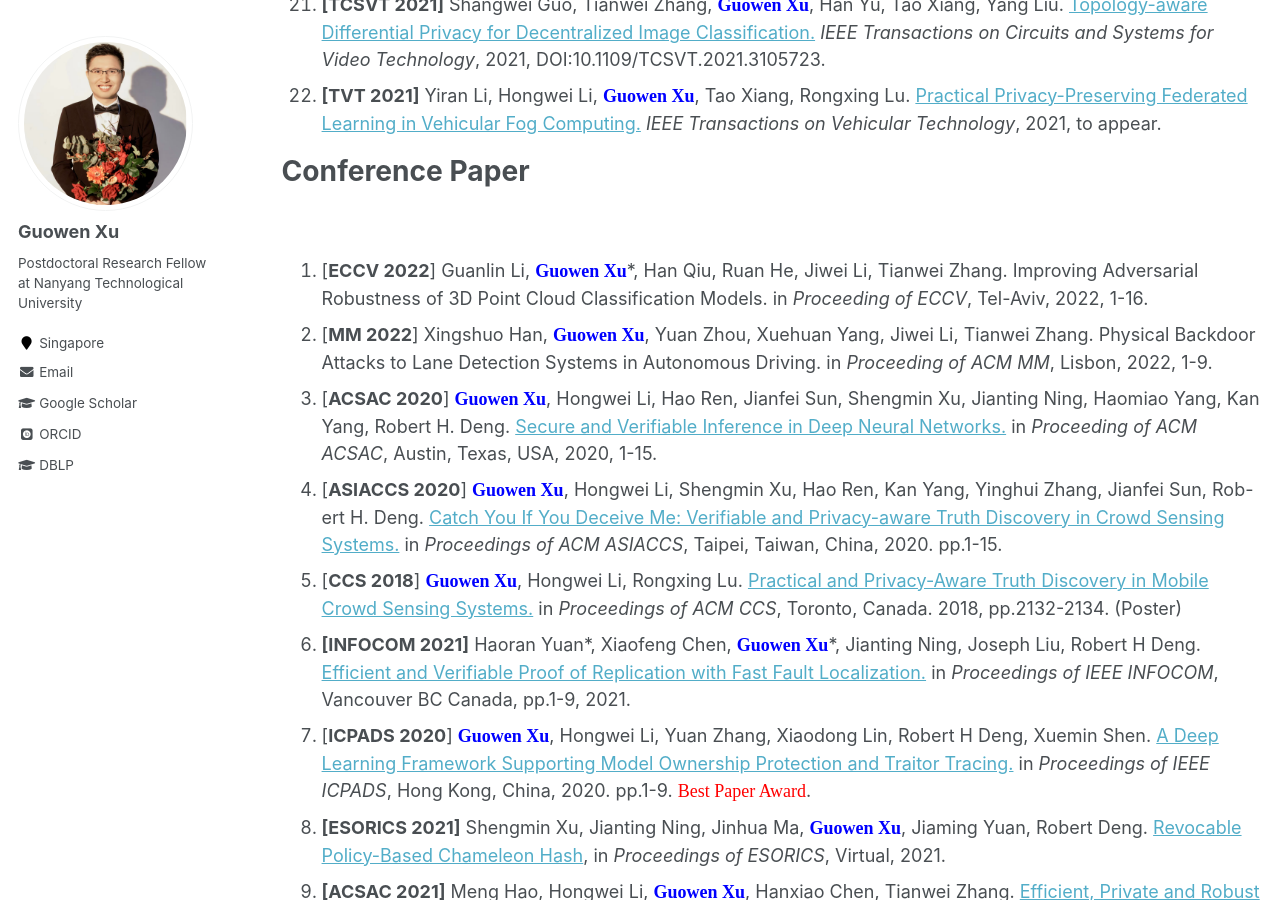
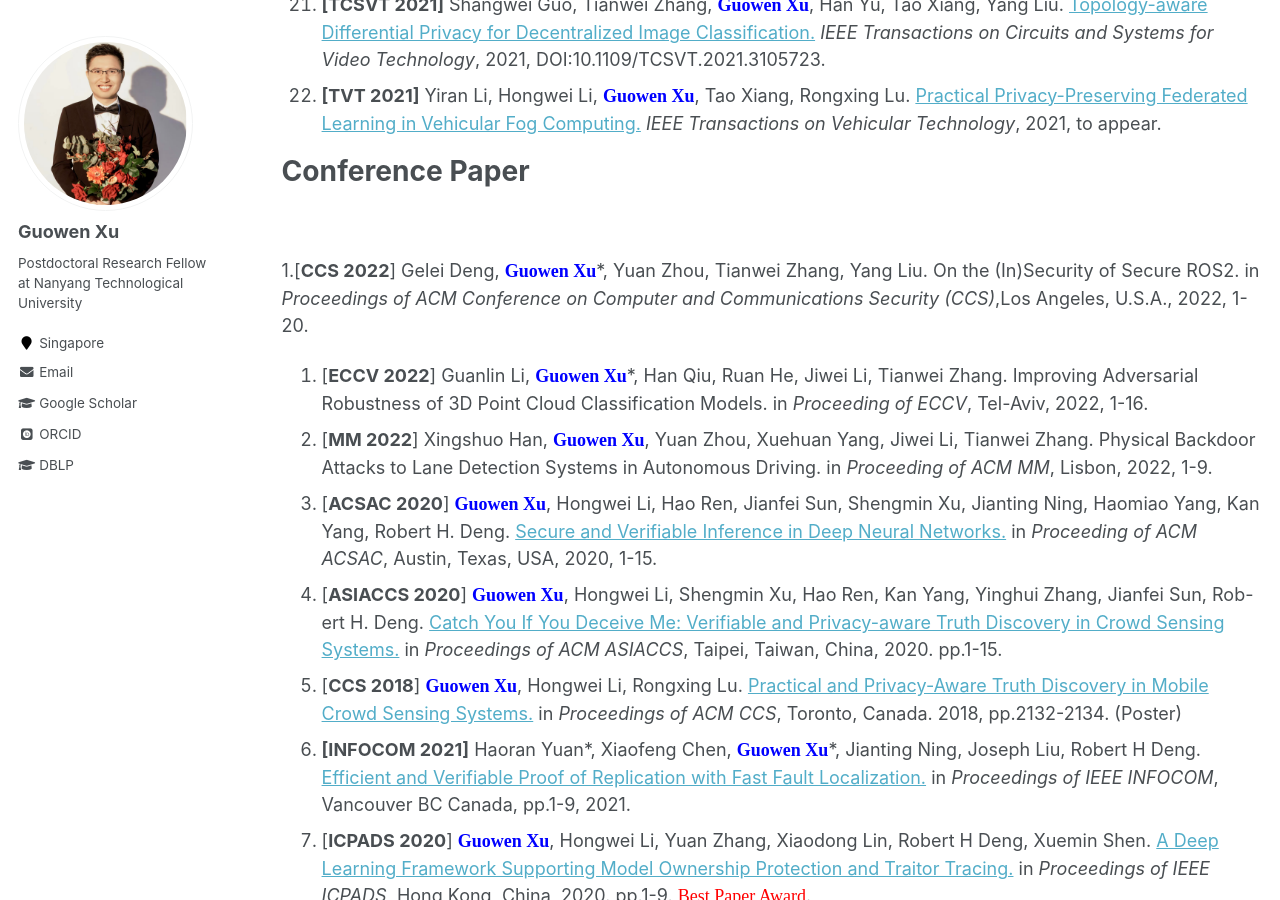
Before and after one commit to Guowen-xu/guowen-xu.github.io, a Jekyll site: the page built from _pages/publications.md, in a window 1280 px wide and 900 px high, scrolled down 2092 px. Built offline with Jekyll 4.4.1, drawn with Linux system fonts in a browser that asks for light colours; some web fonts are replaced.

Commit message:
Update publications.md

```diff
--- a/_pages/publications.md
+++ b/_pages/publications.md
@@ -45,16 +45,17 @@ You can find my articles on my [Google Scholar](https://scholar.google.com.hk/ci
 ======
 &nbsp;&nbsp;&nbsp;&nbsp;&nbsp;&nbsp;&nbsp;&nbsp;
 
-1. [**ECCV 2022**] Guanlin Li, **<font face="Times New Roman" color=blue size=4> Guowen Xu</font>**\*, Han Qiu, Ruan He, Jiwei Li,  Tianwei Zhang. Improving Adversarial Robustness of 3D Point Cloud Classification Models. in *Proceeding of  ECCV*, Tel-Aviv, 2022, 1-16.
-2.  [**MM 2022**] Xingshuo Han, **<font face="Times New Roman" color=blue size=4> Guowen Xu</font>**, Yuan Zhou, Xuehuan Yang, Jiwei Li,  Tianwei Zhang. Physical Backdoor Attacks to Lane Detection Systems in Autonomous Driving. in *Proceeding of ACM MM*, Lisbon, 2022, 1-9.
-3.  [**ACSAC 2020**] **<font face="Times New Roman" color=blue size=4> Guowen Xu</font>**, Hongwei Li, Hao Ren, Jianfei Sun, Shengmin Xu, Jianting Ning, Haomiao Yang, Kan Yang, Robert H. Deng. [Secure and Verifiable Inference in Deep Neural Networks.](https://dl.acm.org/doi/10.1145/3427228.3427232) in *Proceeding of ACM ACSAC*, Austin, Texas, USA, 2020, 1-15.
-4. [**ASIACCS 2020**] **<font face="Times New Roman" color=blue size=4> Guowen Xu</font>**, Hongwei Li, Shengmin Xu, Hao Ren, Kan Yang, Yinghui Zhang, Jianfei Sun, Rob-ert H. Deng. [Catch You If You Deceive Me: Verifiable and Privacy-aware Truth Discovery in Crowd Sensing Systems.](https://dl.acm.org/doi/abs/10.1145/3320269.3384720) in *Proceedings of ACM ASIACCS*, Taipei, Taiwan, China, 2020. pp.1-15.
-5. [**CCS 2018**] **<font face="Times New Roman" color=blue size=4> Guowen Xu</font>**, Hongwei Li, Rongxing Lu. [Practical and Privacy-Aware Truth Discovery in Mobile Crowd Sensing Systems.](https://dl.acm.org/doi/10.1145/3243734.3278529) in *Proceedings of ACM CCS*, Toronto, Canada. 2018, pp.2132-2134. (Poster)
-6. **[INFOCOM 2021]** Haoran Yuan\*, Xiaofeng Chen, **<font face="Times New Roman" color=blue size=4> Guowen Xu</font>**\*, Jianting Ning, Joseph Liu, Robert H Deng.  [Efficient and Verifiable Proof of Replication with Fast Fault Localization.](https://ieeexplore.ieee.org/document/9488729) in *Proceedings of IEEE INFOCOM*, Vancouver BC Canada, pp.1-9, 2021.
-7. [**ICPADS 2020**] **<font face="Times New Roman" color=blue size=4> Guowen Xu</font>**, Hongwei Li, Yuan Zhang, Xiaodong Lin, Robert H Deng, Xuemin Shen. [A Deep Learning Framework Supporting Model Ownership Protection and Traitor Tracing.](https://ieeexplore.ieee.org/document/9359144) in *Proceedings of IEEE ICPADS*, Hong Kong, China, 2020. pp.1-9. <font face="Times New Roman" color=red size=4> Best Paper Award</font>.
-8. **[ESORICS 2021]** Shengmin Xu, Jianting Ning, Jinhua Ma, **<font face="Times New Roman" color=blue size=4> Guowen Xu</font>**, Jiaming Yuan, Robert Deng. [Revocable Policy-Based Chameleon Hash](https://link.springer.com/chapter/10.1007/978-3-030-88418-5_16), in *Proceedings of ESORICS*, Virtual, 2021.
-9.  **[ACSAC 2021]** Meng Hao, Hongwei Li,  **<font face="Times New Roman" color=blue size=4> Guowen Xu</font>**, Hanxiao Chen, Tianwei Zhang. [Efficient, Private and Robust Federated Learning.](https://dl.acm.org/doi/fullHtml/10.1145/3485832.3488014) in *Proceeding of ACM ACSAC*, online, 2021, 1-15.
-10. [**Globelcom 2016**]  **<font face="Times New Roman" color=blue size=4> Guowen Xu</font>**, Hongwei Li, Dongxiao Liu, Hao Ren, Yuanshun Dai, Xiaohui Liang. [Towards Efficient Privacy-Preserving Truth Discovery in Crowd Sensing Systems.](https://ieeexplore.ieee.org/document/7842343) in *Proceedings of IEEE GLOBECOM*, Washington, D.C, USA, 2016. pp.1-6.
-11. [**ICC 2017**] **<font face="Times New Roman" color=blue size=4> Guowen Xu</font>**, Yan Ren, Hongwei Li, Dongxiao Liu, Yuanshun Dai, Kan Yang. [CryptMDB: A Practical Encrypted MongoDB over Big Data.](https://ieeexplore.ieee.org/document/7997105) in *Proceedings of IEEE ICC*, Paris, France, 2017. pp.1-6.
-12. [**ICC 2018**]  **<font face="Times New Roman" color=blue size=4> Guowen Xu</font>**, Hongwei Li, Yuanshun Dai, Xiaodong Lin. [EFRS: Enabling Efficient and Fi-ne-grained Range Search on Encrypted Spatial Data.](https://ieeexplore.ieee.org/document/8422279) in *Proceedings of IEEE ICC*, 2018，Kansas, USA ,pp.1-6.
-13. [**Bigsecurity 2018**] **<font face="Times New Roman" color=blue size=4> Guowen Xu</font>**, Hongwei Li, Wenlei Wang, Yue Chen, Haomiao Yang, Yanzhi Ren. [Towards Practical Personalized Recommendation with Multilevel Differential Privacy Controls.](https://ieeexplore.ieee.org/document/8406839) in *Proceedings of IEEE Bigsecurity*, Honolulu, HI, USA. pp.796-801, 2018.
+1.[**CCS 2022**] Gelei Deng, **<font face="Times New Roman" color=blue size=4> Guowen Xu</font>**\*, Yuan Zhou, Tianwei Zhang, Yang Liu. On the (In)Security of Secure ROS2. in *Proceedings of ACM Conference on Computer and Communications Security (CCS)*,Los Angeles, U.S.A., 2022, 1-20.
+2.  [**ECCV 2022**] Guanlin Li, **<font face="Times New Roman" color=blue size=4> Guowen Xu</font>**\*, Han Qiu, Ruan He, Jiwei Li,  Tianwei Zhang. Improving Adversarial Robustness of 3D Point Cloud Classification Models. in *Proceeding of  ECCV*, Tel-Aviv, 2022, 1-16.
+3.  [**MM 2022**] Xingshuo Han, **<font face="Times New Roman" color=blue size=4> Guowen Xu</font>**, Yuan Zhou, Xuehuan Yang, Jiwei Li,  Tianwei Zhang. Physical Backdoor Attacks to Lane Detection Systems in Autonomous Driving. in *Proceeding of ACM MM*, Lisbon, 2022, 1-9.
+4.  [**ACSAC 2020**] **<font face="Times New Roman" color=blue size=4> Guowen Xu</font>**, Hongwei Li, Hao Ren, Jianfei Sun, Shengmin Xu, Jianting Ning, Haomiao Yang, Kan Yang, Robert H. Deng. [Secure and Verifiable Inference in Deep Neural Networks.](https://dl.acm.org/doi/10.1145/3427228.3427232) in *Proceeding of ACM ACSAC*, Austin, Texas, USA, 2020, 1-15.
+5. [**ASIACCS 2020**] **<font face="Times New Roman" color=blue size=4> Guowen Xu</font>**, Hongwei Li, Shengmin Xu, Hao Ren, Kan Yang, Yinghui Zhang, Jianfei Sun, Rob-ert H. Deng. [Catch You If You Deceive Me: Verifiable and Privacy-aware Truth Discovery in Crowd Sensing Systems.](https://dl.acm.org/doi/abs/10.1145/3320269.3384720) in *Proceedings of ACM ASIACCS*, Taipei, Taiwan, China, 2020. pp.1-15.
+6. [**CCS 2018**] **<font face="Times New Roman" color=blue size=4> Guowen Xu</font>**, Hongwei Li, Rongxing Lu. [Practical and Privacy-Aware Truth Discovery in Mobile Crowd Sensing Systems.](https://dl.acm.org/doi/10.1145/3243734.3278529) in *Proceedings of ACM CCS*, Toronto, Canada. 2018, pp.2132-2134. (Poster)
+7. **[INFOCOM 2021]** Haoran Yuan\*, Xiaofeng Chen, **<font face="Times New Roman" color=blue size=4> Guowen Xu</font>**\*, Jianting Ning, Joseph Liu, Robert H Deng.  [Efficient and Verifiable Proof of Replication with Fast Fault Localization.](https://ieeexplore.ieee.org/document/9488729) in *Proceedings of IEEE INFOCOM*, Vancouver BC Canada, pp.1-9, 2021.
+8. [**ICPADS 2020**] **<font face="Times New Roman" color=blue size=4> Guowen Xu</font>**, Hongwei Li, Yuan Zhang, Xiaodong Lin, Robert H Deng, Xuemin Shen. [A Deep Learning Framework Supporting Model Ownership Protection and Traitor Tracing.](https://ieeexplore.ieee.org/document/9359144) in *Proceedings of IEEE ICPADS*, Hong Kong, China, 2020. pp.1-9. <font face="Times New Roman" color=red size=4> Best Paper Award</font>.
+9. **[ESORICS 2021]** Shengmin Xu, Jianting Ning, Jinhua Ma, **<font face="Times New Roman" color=blue size=4> Guowen Xu</font>**, Jiaming Yuan, Robert Deng. [Revocable Policy-Based Chameleon Hash](https://link.springer.com/chapter/10.1007/978-3-030-88418-5_16), in *Proceedings of ESORICS*, Virtual, 2021.
+10.  **[ACSAC 2021]** Meng Hao, Hongwei Li,  **<font face="Times New Roman" color=blue size=4> Guowen Xu</font>**, Hanxiao Chen, Tianwei Zhang. [Efficient, Private and Robust Federated Learning.](https://dl.acm.org/doi/fullHtml/10.1145/3485832.3488014) in *Proceeding of ACM ACSAC*, online, 2021, 1-15.
+11. [**Globelcom 2016**]  **<font face="Times New Roman" color=blue size=4> Guowen Xu</font>**, Hongwei Li, Dongxiao Liu, Hao Ren, Yuanshun Dai, Xiaohui Liang. [Towards Efficient Privacy-Preserving Truth Discovery in Crowd Sensing Systems.](https://ieeexplore.ieee.org/document/7842343) in *Proceedings of IEEE GLOBECOM*, Washington, D.C, USA, 2016. pp.1-6.
+12. [**ICC 2017**] **<font face="Times New Roman" color=blue size=4> Guowen Xu</font>**, Yan Ren, Hongwei Li, Dongxiao Liu, Yuanshun Dai, Kan Yang. [CryptMDB: A Practical Encrypted MongoDB over Big Data.](https://ieeexplore.ieee.org/document/7997105) in *Proceedings of IEEE ICC*, Paris, France, 2017. pp.1-6.
+13. [**ICC 2018**]  **<font face="Times New Roman" color=blue size=4> Guowen Xu</font>**, Hongwei Li, Yuanshun Dai, Xiaodong Lin. [EFRS: Enabling Efficient and Fi-ne-grained Range Search on Encrypted Spatial Data.](https://ieeexplore.ieee.org/document/8422279) in *Proceedings of IEEE ICC*, 2018，Kansas, USA ,pp.1-6.
+14. [**Bigsecurity 2018**] **<font face="Times New Roman" color=blue size=4> Guowen Xu</font>**, Hongwei Li, Wenlei Wang, Yue Chen, Haomiao Yang, Yanzhi Ren. [Towards Practical Personalized Recommendation with Multilevel Differential Privacy Controls.](https://ieeexplore.ieee.org/document/8406839) in *Proceedings of IEEE Bigsecurity*, Honolulu, HI, USA. pp.796-801, 2018.
```
